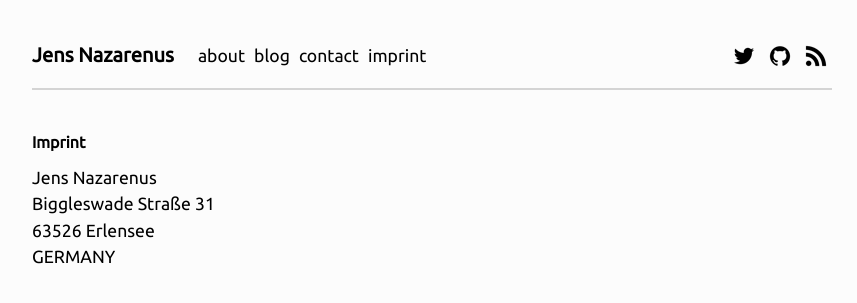
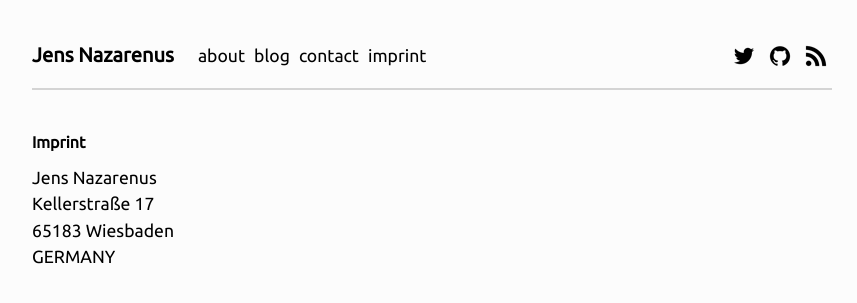
Before and after one commit to jens-na/jens-na.github.io, a Jekyll site: the page built from imprint.html, in a window 1280 px wide. Shown: the top 303 px of the page, without its empty margins (208-1065 px from the left). Built offline with Jekyll 4.4.1, drawn with Linux system fonts in a browser that asks for light colours.

Commit message:
Changes the imprint of the page

```diff
--- a/imprint.html
+++ b/imprint.html
@@ -5,6 +5,6 @@
 ---
 <h1>Imprint</h1>
 Jens Nazarenus<br/>
-Biggleswade Straße 31<br/>
-63526 Erlensee<br/>
+Kellerstraße 17<br/>
+65183 Wiesbaden<br/>
 GERMANY
```
